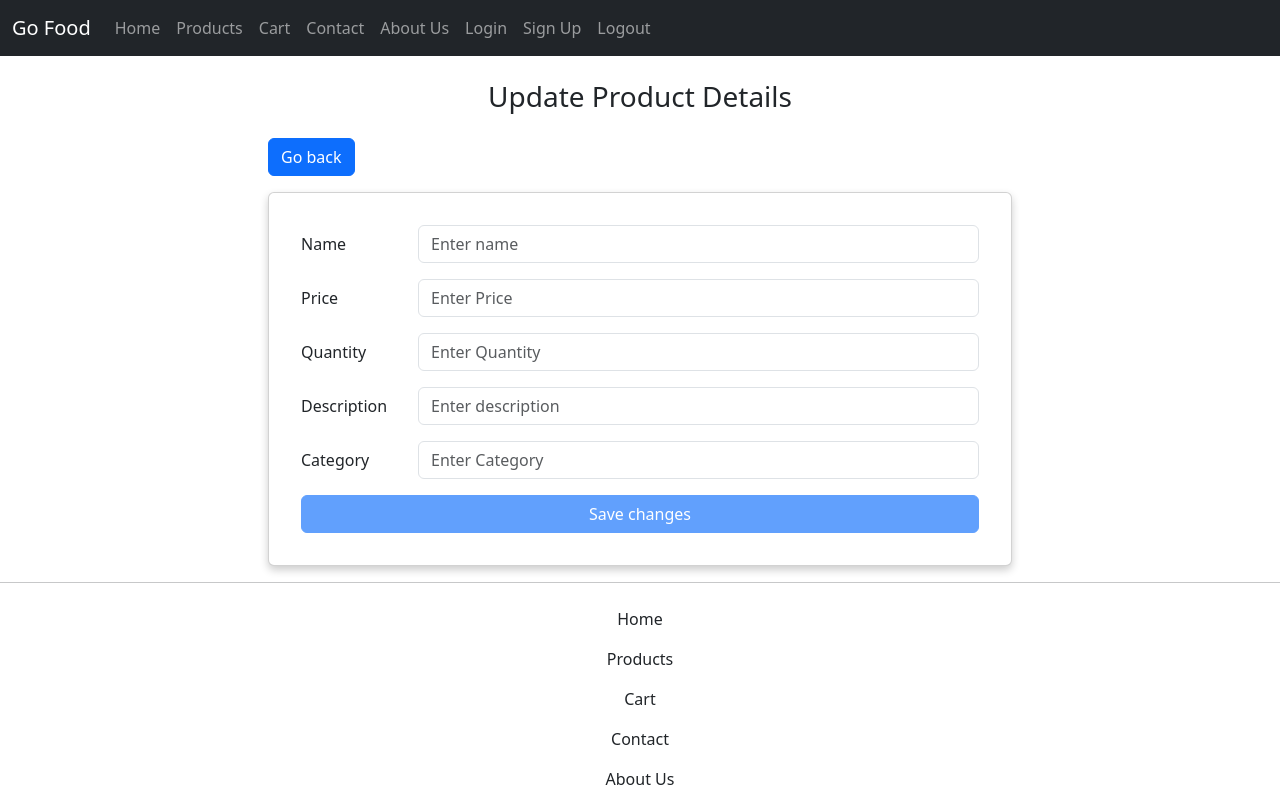
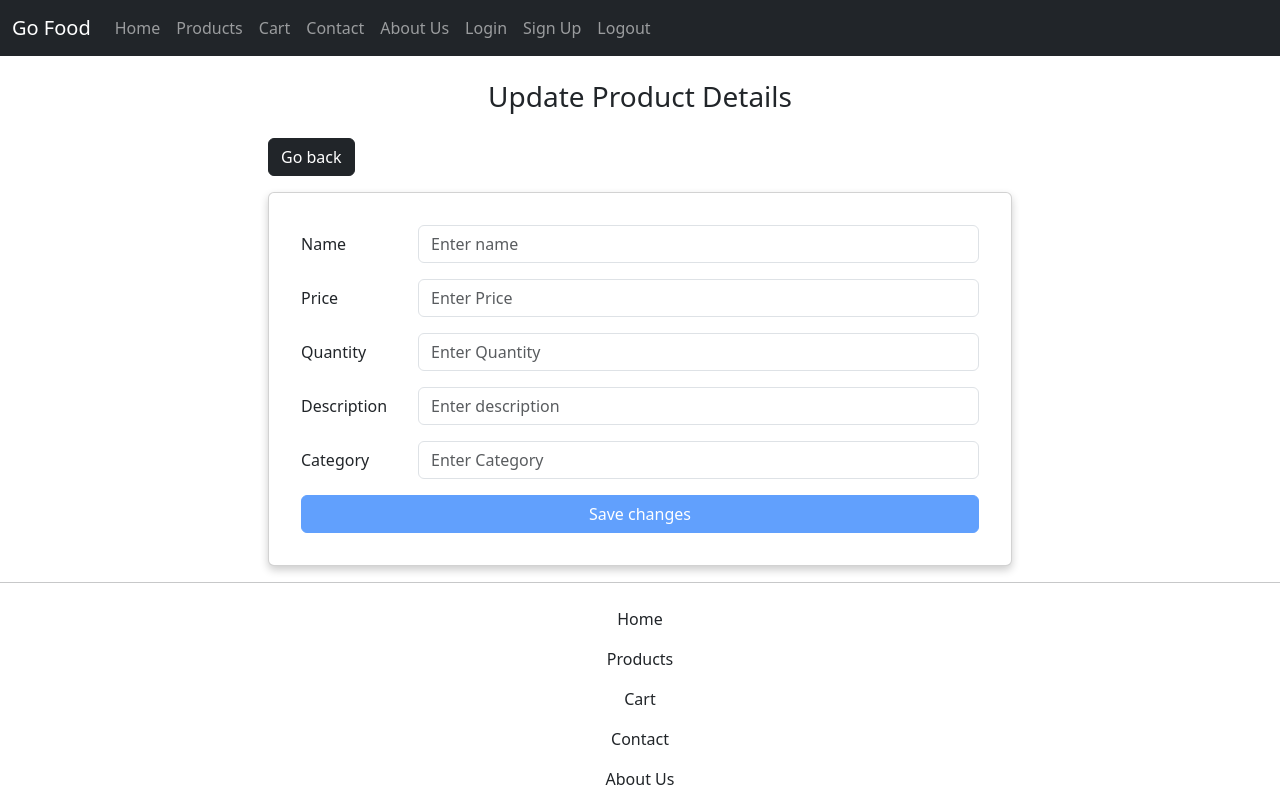
Before and after one commit to prateekdewangan615/go-food-app, an Angular app: page /products/1/edit in a window 1280 px wide. Shown: the top 800 px of the page. Built offline with nearby package versions, Linux system fonts and the light colour scheme; no server answers.

Commit message:
Buttons UI changed

```diff
--- a/src/app/app.routes.ts
+++ b/src/app/app.routes.ts
@@ -46,5 +46,5 @@ export const routes: Routes = [
     path: 'auth',
     loadChildren: () => import('./auth/auth.module').then((m) => m.AuthModule),
   },
-  { path: 'cart', component: CartComponent, title: 'Cart'  },
+  { path: 'cart', component: CartComponent, title: 'Cart'  }
 ];
--- a/src/app/cart/cart.component.ts
+++ b/src/app/cart/cart.component.ts
@@ -1,11 +1,12 @@
 import { Component } from '@angular/core';
 import { CartService } from '../services/cart.service';
 import { CommonModule } from '@angular/common';
+import { RouterModule } from '@angular/router';
 
 @Component({
   selector: 'app-cart',
   standalone: true,
-  imports: [CommonModule],
+  imports: [CommonModule, RouterModule],
   template: `
     <section id="product">
       <div class="container-fluid px-0 top-banner">
@@ -68,7 +69,6 @@ export class CartComponent {
     this.CartService.getProducts().subscribe((response: any) => {
       this.products = response;
       console.log(this.products);
-
     });
   }
 }
--- a/src/app/products/components/list-products/list-products.component.html
+++ b/src/app/products/components/list-products/list-products.component.html
@@ -72,7 +72,7 @@
         <div class="toast-body" style="font-size: 1.2rem; padding: 1rem">
           Product added to cart successfully!
         </div>
-        <a routerLink="/cart" class="btn btn-primary" style="height:1rem">My Cart</a>
+        <a routerLink="/cart" class="btn btn-primary " style="height:1rem">My Cart</a>
         <button
           type="button"
           class="btn-close btn-close-white me-2 m-auto"
--- a/src/app/products/components/update-product/update-product.component.html
+++ b/src/app/products/components/update-product/update-product.component.html
@@ -3,7 +3,7 @@
   <h3 class="text-center mb-4 mt-4">Update Product Details</h3>
 
   <!-- Button to navigate back to the product list page -->
-  <a routerLink="/products" class="btn btn-primary mb-3">Go back</a>
+  <a routerLink="/products" class="btn btn-dark mb-3">Go back</a>
 
   <!-- Card containing the product update form -->
   <div
```
